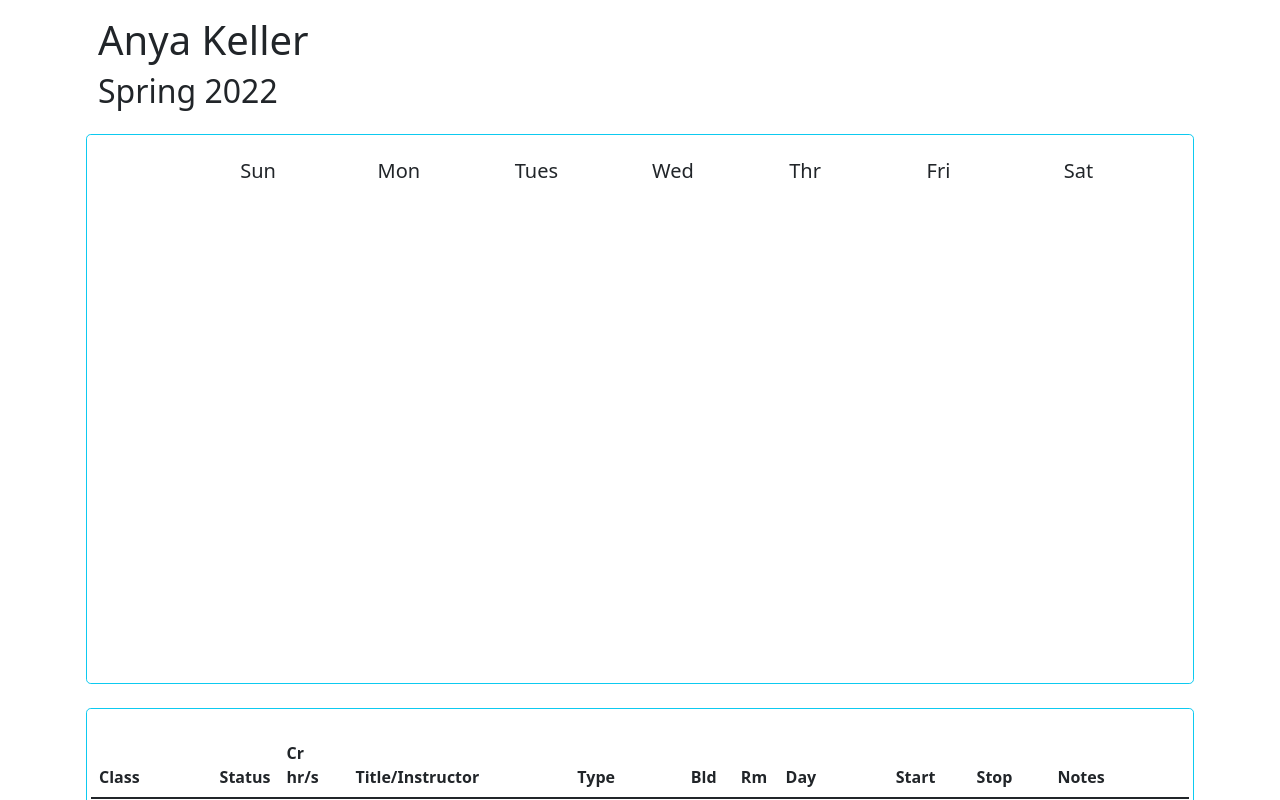
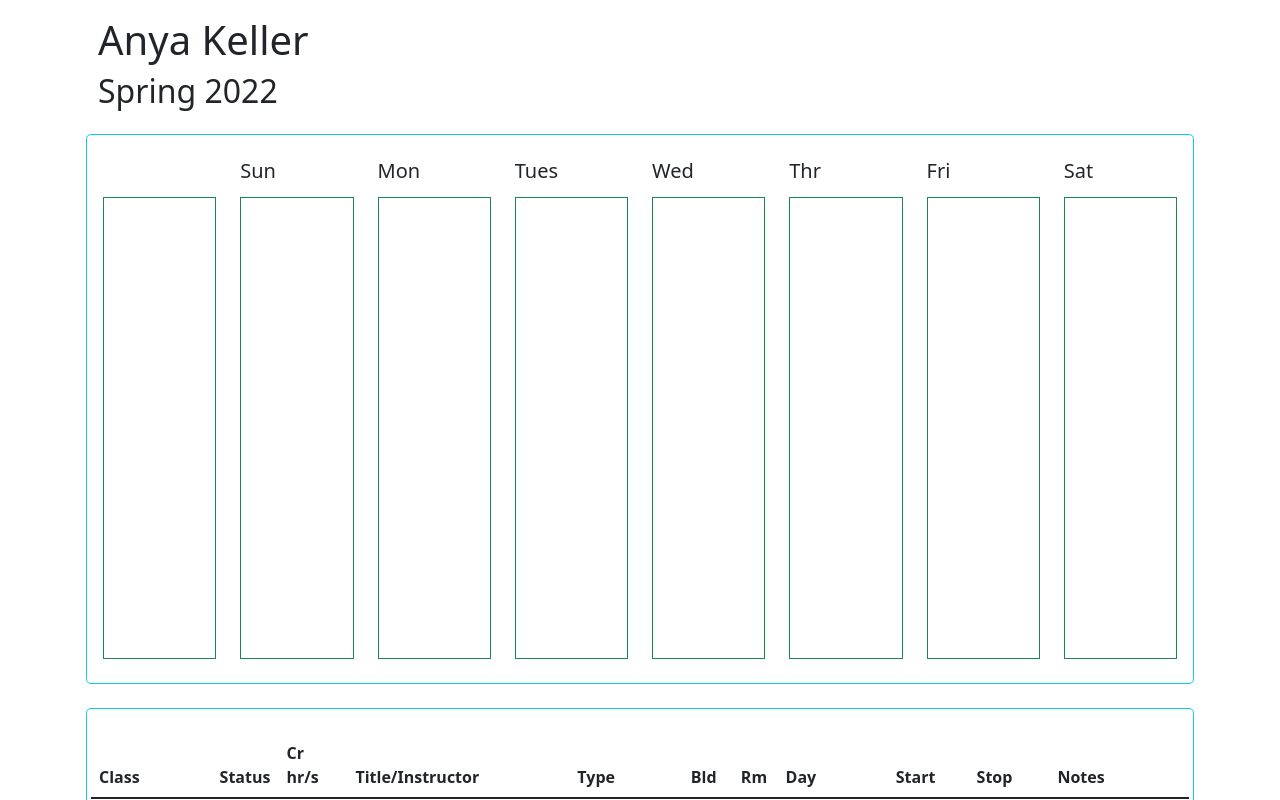
Before and after one commit to anyakeller/class-schedule, a React (Create React App) app: page / in a window 1280 px wide. Shown: the top 800 px of the page. Built offline with nearby package versions, Linux system fonts and the light colour scheme.

Commit message:
freaking bootstrap

```diff
--- a/src/routes/Home.js
+++ b/src/routes/Home.js
@@ -10,12 +10,24 @@ function Header(props) {
   );
 }
 
+function DayTimeBlock(props) {
+  return (
+    <div
+      style={{ height: `${100* props.blocksHeight / 180}%` }}
+      className="border border-success"></div>
+  );
+}
+
 function DayCols(props) {
+  const fiveMinBlocks = 180;
   return (
-    <div className="row">
+    <div className="row" style={{ height: "100%" }}>
       {[""].concat(props.dayNames).map((day, index) => (
-        <div className="col" key={index}>
-          <h5>{day}</h5>
+        <div className="col d-flex flex-column" key={index}>
+          <h5 style={{ height: "1.5em" }}>{day}</h5>
+          <div style={{ "flex-grow": "1" }}>
+            <DayTimeBlock blocksHeight={fiveMinBlocks} />
+          </div>
         </div>
       ))}
     </div>
@@ -23,9 +35,8 @@ function DayCols(props) {
 }
 
 function ScheduleGrid(props) {
-  let dayNames = ["Sun", "Mon", "Tues", "Wed", "Thr", "Fri", "Sat"];
-  let fiveMinBlocks = 180;
-  let courses = {
+  const dayNames = ["Sun", "Mon", "Tues", "Wed", "Thr", "Fri", "Sat"];
+  const courses = {
     "Emerg Mod Europ": {
       code: "CAS HI102",
       crHrs: 4,
@@ -119,7 +130,8 @@ function ScheduleGrid(props) {
       ]
     }
   };
-  let coursesInDay = {
+
+  const coursesInDay = {
     Sun: [],
     Mon: [],
     Tues: [],
@@ -149,7 +161,7 @@ function ScheduleGrid(props) {
       }
     }
   }
-  console.log(coursesInDay);
+
   return (
     <div className="container" style={{ height: "500px" }}>
       <DayCols dayNames={dayNames} />
```
